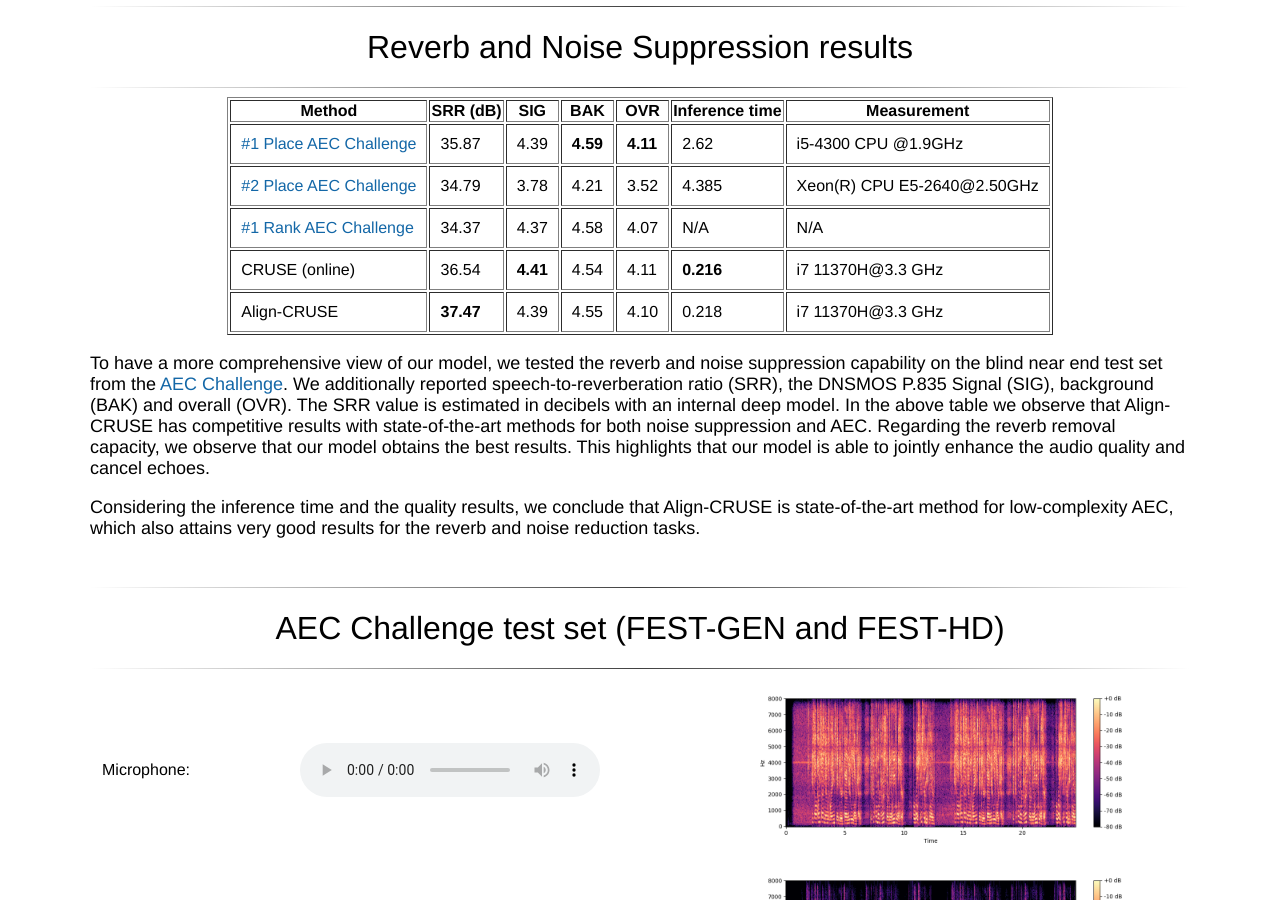
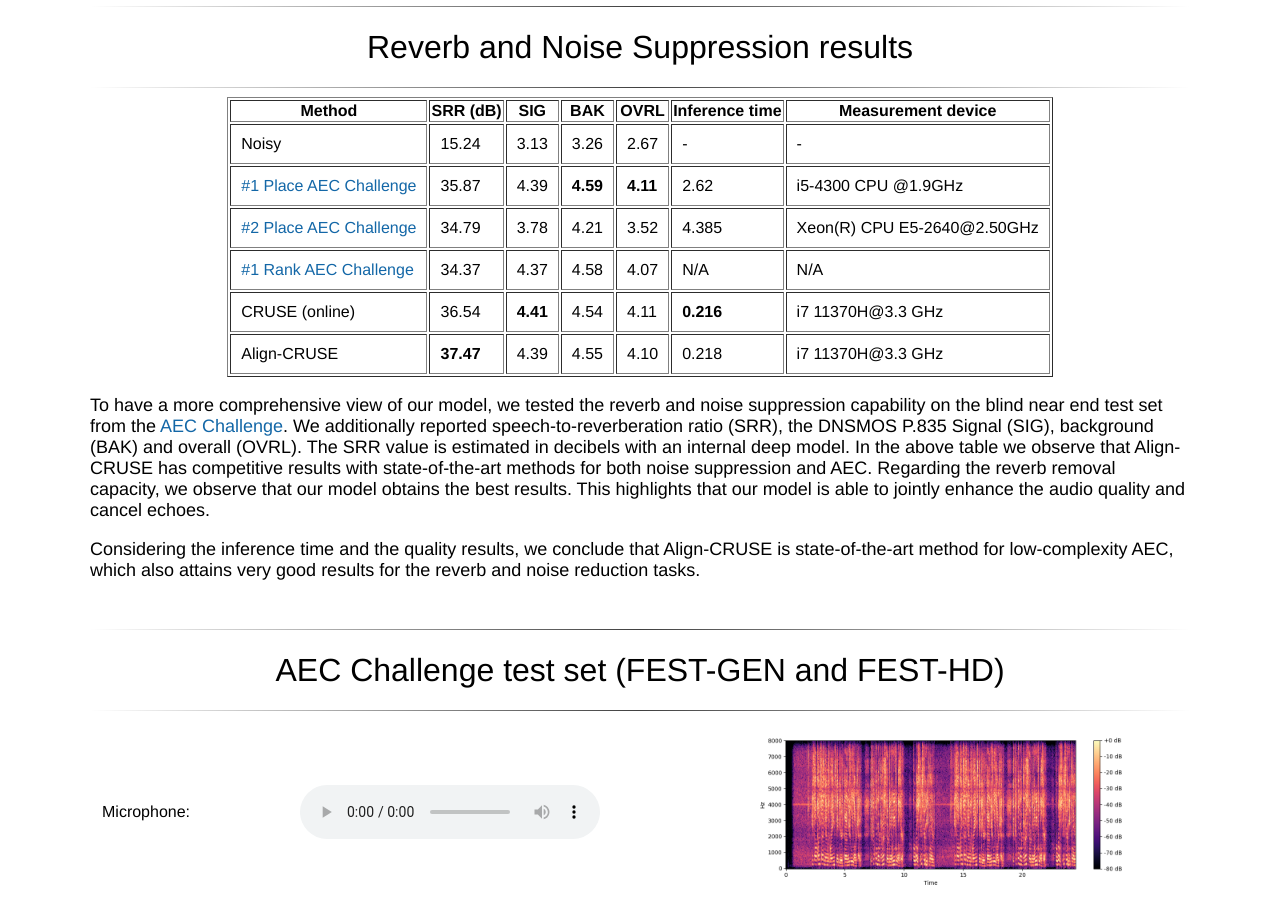
Before and after one commit to ristea/aec-align-cruse, a plain HTML site: page index.html in a window 1280 px wide. Shown: the part 1980-2880 px from the top of the page. Drawn offline with Linux system fonts and the light colour scheme; a script that the page names is missing.

Commit message:
Noisy stats added.

```diff
--- a/index.html
+++ b/index.html
@@ -373,9 +373,9 @@
           <th>SRR (dB)</th>
           <th>SIG</th>
           <th>BAK</th>
-          <th>OVR</th>
+          <th>OVRL</th>
           <th>Inference time</th>
-          <th>Measurement</th>
+          <th>Measurement device</th>
         </tr>
         <!-- <tr>
           <th></th>
@@ -385,6 +385,15 @@
           <th>per frame (ms)</th>
           <th>Device</th>
         </tr> -->
+        <tr>
+          <td>Noisy</td>
+          <td>15.24</td>
+          <td>3.13</td>
+          <td>3.26</td>
+          <td>2.67</td>
+          <td>-</td>
+          <td>-</td>
+        </tr>
         <tr>
           <td><a href="https://www.isca-speech.org/archive/pdfs/interspeech_2021/peng21f_interspeech.pdf">#1 Place AEC Challenge</a></td>
           <td>35.87</td>
@@ -436,7 +445,7 @@
 	</table>
   <p>To have a more comprehensive view of our model, we tested the reverb and noise suppression capability on the blind near end test set from the
     <a href="https://www.microsoft.com/en-us/research/academic-program/acoustic-echo-cancellation-challenge-interspeech-2021/">AEC Challenge</a>.
-    We additionally reported speech-to-reverberation ratio (SRR), the DNSMOS P.835 Signal (SIG), background (BAK) and overall (OVR).
+    We additionally reported speech-to-reverberation ratio (SRR), the DNSMOS P.835 Signal (SIG), background (BAK) and overall (OVRL).
     The SRR value is estimated in decibels with an internal deep model.
     In the above table we observe that Align-CRUSE has competitive results with state-of-the-art methods for both noise suppression and AEC.
     Regarding the reverb removal capacity, we observe that our model obtains the best results.
```
